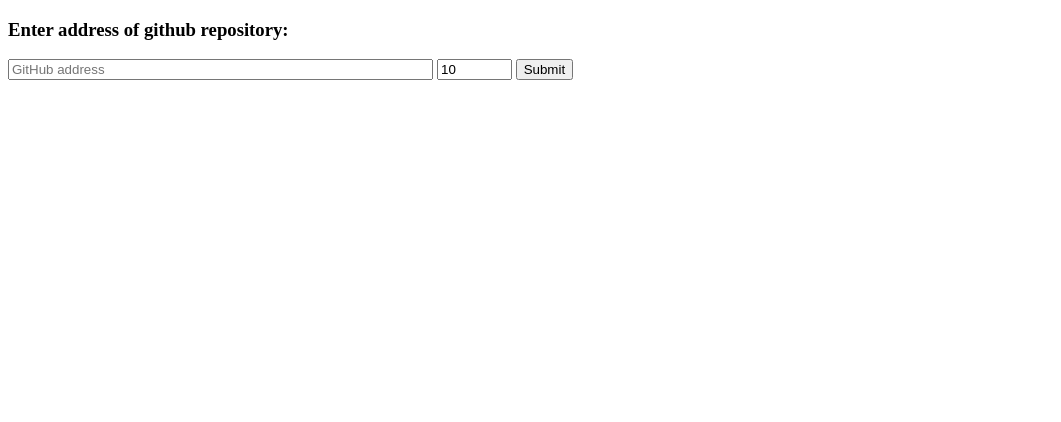
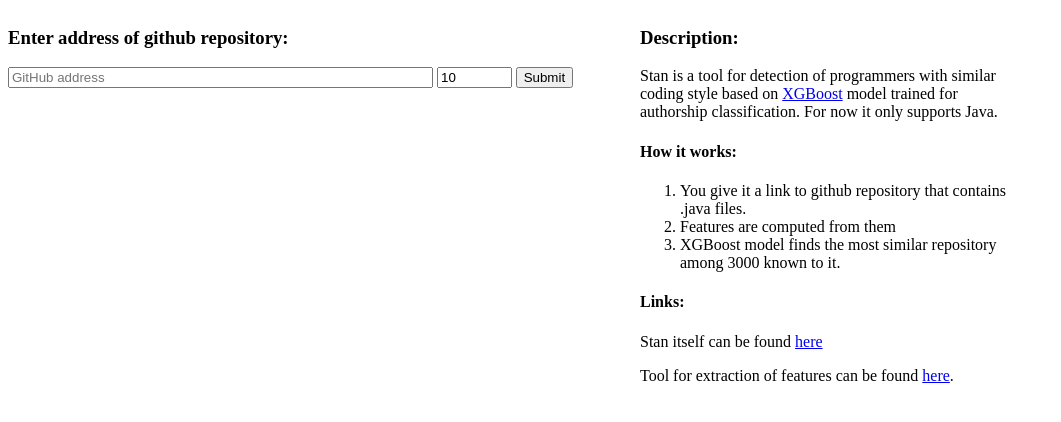
Before and after one commit to ml-in-programming/stan, a Django app: page / in a window 1280 px wide. Shown: the top 422 px of the page, without its empty margins (0-1061 px from the left). Run offline with Django 3.2, Linux system fonts and the light colour scheme; some libraries are stand-ins or nearby versions.

Commit message:
Added description

```diff
--- a/interface/templates/request_page.html
+++ b/interface/templates/request_page.html
@@ -1,5 +1,5 @@
 <!DOCTYPE html>
-<html lang="en">
+<html lang="en" xmlns="http://www.w3.org/1999/html">
 <head>
     <meta charset="UTF-8">
     <title>StAn</title>
@@ -27,6 +27,16 @@
 
         .smallbox {
             width: 5em;
+        }
+
+        .leftcolumn {
+            float: left;
+            width: 50%;
+        }
+
+        .rightcolumn {
+            float: left;
+            width: 30%;
         }
 
     </style>
@@ -125,6 +135,7 @@
 </head>
 <body>
 
+<div class="leftcolumn">
 <h3>Enter address of github repository:</h3>
 <form id="form">
     <input type="text" name="address" size="50" value="{{ address }}" placeholder="GitHub address">
@@ -135,6 +146,32 @@
 <div id="loadLabel"></div>
 
 <table id="result"></table>
+</div>
+
+<div class="rightcolumn">
+    <h3>Description:</h3>
+    <p>
+        Stan is a tool for detection of programmers with similar coding style based on
+        <a href="https://github.com/dmlc/xgboost">XGBoost</a> model trained for authorship classification.
+        For now it only supports Java.
+    </p>
+    <h4>How it works:</h4>
+    <p>
+        <ol>
+            <li>You give it a link to github repository that contains .java files.</li>
+            <li>Features are computed from them</li>
+            <li>XGBoost model finds the most similar repository among 3000 known to it.</li>
+        </ol>
+    </p>
+    <h4>Links:</h4>
+    <p>
+        Stan itself can be found  <a href="https://github.com/ml-in-programming/stan">here</a>
+    </p>
+    <p>
+        Tool for extraction of features can be found <a href="https://github.com/ml-in-programming/coan">here</a>.
+    </p>
+</div>
+
 
 </body>
 </html>
```
